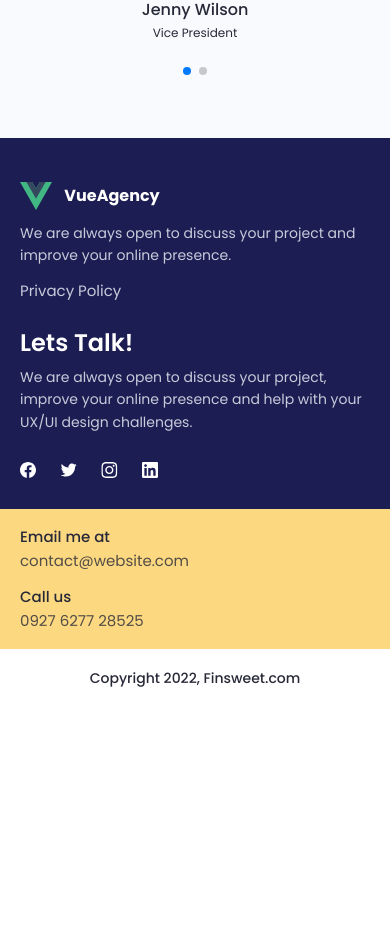
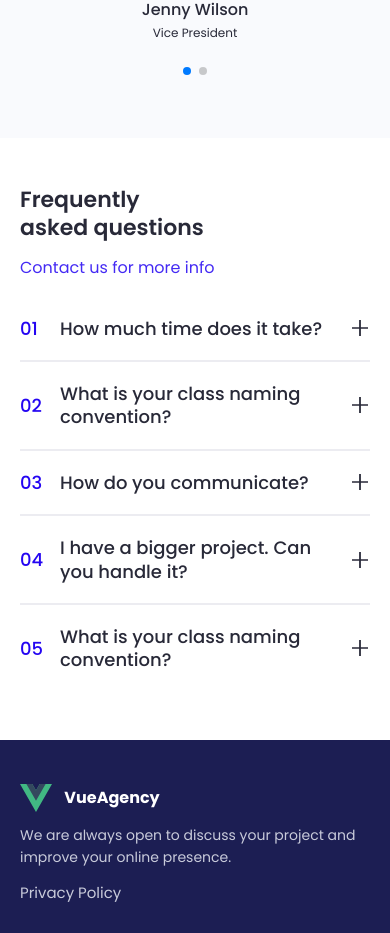
Before and after one commit to danelian/vueagency, a Vue app: page / in a window 390 px wide. Shown: the part 4433-5366 px from the top of the page. Before the commit the page ends 5142 px from the top, so only its background shows below. Built offline with nearby package versions, Linux system fonts and the light colour scheme.

Commit message:
global section faq & reuse component accordion

```diff
--- /dev/null
+++ b/src/components/Accordion.vue
@@ -0,0 +1,194 @@
+<template>
+  <div class="accordions">
+    <div v-for="(item, index) in accordionItems" :key="index" class="accordion" :class="{ 'accordion-open': item.open }">
+      <div @click="toggleAccordion(index)" class="accordion-header">
+        <span>{{ `${counter + index + 1 < 10 ? '0' : ''}${counter + index + 1}` }}</span>
+        <h3>{{ item.title }}</h3>
+        <div class="accordion-button"><svg width="16" height="16" viewBox="0 0 16 16" fill="none" xmlns="http://www.w3.org/2000/svg"><path d="M16 8.71198H8.88802V16H7.11198V8.71198H0V7.28802H7.11198V0H8.88802V7.28802H16V8.71198Z" fill="currentColor"/></svg></div>
+      </div>
+      <div v-show="item.open" class="accordion-content">
+        {{ item.content }}
+      </div>
+    </div>
+  </div>
+</template>
+
+<script>
+import { ref, watch } from 'vue';
+
+export default {
+  name: 'Accordion',
+  props: {
+    accordionItems: {
+      type: Array,
+      required: true,
+    },
+  },
+  setup(props) {
+    const counter = ref(0);
+
+    const toggleAccordion = (index) => {
+      props.accordionItems.forEach((item, i) => {
+        if (i === index) {
+          item.open = !item.open;
+        } else {
+          item.open = false;
+        }
+      });
+    };
+
+    // Следим за изменениями в массиве аккордеонов и обновляем состояние
+    watch(() => props.accordionItems, () => {
+      props.accordionItems.forEach((item) => {
+        if (item.open === undefined) {
+          item.open = false;
+        }
+      });
+    });
+
+    return {
+      counter,
+      toggleAccordion,
+    };
+  },
+};
+</script>
+
+<style lang="scss">
+.accordion {
+  padding-bottom: 28px;
+  &s {
+    display: flex;
+    flex-direction: column;
+    width: 100%;
+    .accordion {
+      &:not(:last-child) {
+        margin-bottom: 28px;
+        border-bottom: 2px solid #ECECF1;
+      }
+    }
+  }
+  &-header {
+    display: flex;
+    align-items: center;
+    justify-content: space-between;
+    width: 100%;
+    cursor: pointer;
+    span {
+      display: block;
+      margin-right: 32px;
+      width: 72px;
+      font-size: 24px;
+      font-weight: 500;
+      line-height: 1.3;
+      text-align: center;
+      color: var(--royal-blue-color);
+    }
+    h3 {
+      width: calc(100% - 72px - 32px - 32px);
+      margin-top: 0;
+      margin-bottom: 0;
+      font-size: 24px;
+      font-weight: 500;
+      line-height: 1.3;
+      color: var(--dark-blue-color);
+      transition: color .3s ease;
+    }
+  }
+  &-button {
+    display: flex;
+    align-items: center;
+    justify-content: center;
+    flex-shrink: 0;
+    margin-left: 12px;
+    width: 20px;
+    height: 20px;
+    color: var(--dark-blue-color);
+    transition: color .3s ease;
+    svg {
+      transition: transform .3s ease;
+    }
+  }
+  &-content {
+    border-top: none;
+    padding: 0 40px 0 104px;
+  }
+  &:hover {
+    .accordion-header h3,
+    .accordion-button {
+      color: var(--royal-blue-color);
+    }
+  }
+  &-open {
+    .accordion-header h3,
+    .accordion-button {
+      color: var(--royal-blue-color);
+    }
+    .accordion-button {
+      svg {
+        transform: rotate(-45deg);
+      }
+    }
+    .accordion-content {
+      margin-top: 16px;
+    }
+  }
+}
+
+@media screen and (max-width: 1024px) {
+  .accordion {
+    padding-bottom: 20px;
+    &s {
+      .accordion {
+        &:not(:last-child) {
+          margin-bottom: 20px;
+        }
+      }
+    }
+    &-header {
+      span {
+        margin-right: 12px;
+        width: 40px;
+        font-size: 20px;
+      }
+      h3 {
+        width: calc(100% - 52px - 32px);
+        font-size: 20px;
+      }
+    }
+    &-content {
+      padding-right: 32px;
+      padding-left: 52px;
+    }
+    &-open {
+      .accordion-content {
+        margin-top: 12px;
+      }
+    }
+  }
+}
+
+@media screen and (max-width: 576px) {
+  .accordion {
+    &-header {
+      span {
+        margin-right: 8px;
+        width: 32px;
+        font-size: 18px;
+        text-align: left;
+      }
+      h3 {
+        width: calc(100% - 40px - 28px);
+        font-size: 18px;
+      }
+    }
+    &-content {
+      padding-right: 0;
+      padding-left: 40px;
+    }
+    &-button {
+      margin-left: 8px;
+    }
+  }
+}
+</style>
--- /dev/null
+++ b/src/components/blocks/Faq.vue
@@ -0,0 +1,96 @@
+<script>
+import Accordion from '../Accordion.vue';
+
+export default {
+  components: {
+    Accordion,
+  },
+  data() {
+    return {
+      accordionItems: [
+        { title: 'How much time does it take?', content: 'Lorem ipsum dolor sit amet, consectetur adipiscing elit, sed do eiusmod tempor incididunt ut labore et dolore magna aliqua.' },
+        { title: 'What is your class naming convention?', content: 'Lorem ipsum dolor sit amet, consectetur adipiscing elit, sed do eiusmod tempor incididunt ut labore et dolore magna aliqua.' },
+        { title: 'How do you communicate?', content: 'Lorem ipsum dolor sit amet, consectetur adipiscing elit, sed do eiusmod tempor incididunt ut labore et dolore magna aliqua.' },
+        { title: 'I have a bigger project. Can you handle it?', content: 'Lorem ipsum dolor sit amet, consectetur adipiscing elit, sed do eiusmod tempor incididunt ut labore et dolore magna aliqua.' },
+        { title: 'What is your class naming convention?', content: 'Lorem ipsum dolor sit amet, consectetur adipiscing elit, sed do eiusmod tempor incididunt ut labore et dolore magna aliqua.' },
+      ],
+    };
+  },
+};
+</script>
+
+<template>
+  <section class="faq">
+    <div class="container">
+      <div class="faq__container">
+        <div class="faq__left">
+          <div class="heading">
+            <h2 class="title-h3">Frequently <br> asked questions</h2>
+            <RouterLink to="/contact-us" class="link">Contact us for more info</RouterLink>
+          </div>
+        </div>
+        <div class="faq__right">
+          <Accordion :accordionItems="accordionItems" />
+        </div>
+      </div>
+    </div>
+  </section>
+</template>
+
+<style lang="scss">
+.faq {
+  &__container {
+    display: flex;
+    align-items: flex-start;
+    justify-content: space-between;
+    width: 100%;
+  }
+  &__left {
+    width: calc(33% - 16px);
+    .heading {
+      .link {
+        font-size: 18px;
+        text-decoration: none;
+        color: var(--royal-blue-color);
+        opacity: .85;
+        &:hover {
+          text-decoration: underline;
+          opacity: 1;
+        }
+      }
+    }
+  }
+  &__right {
+    width: calc(67% - 16px);
+  }
+}
+
+@media screen and (max-width: 1024px) {
+  .faq {
+    &__container {
+      justify-content: flex-start;
+      flex-direction: column;
+    }
+    &__left {
+      width: 100%;
+      margin-bottom: 48px;
+    }
+    &__right {
+      width: 100%;
+    }
+  }
+}
+
+@media screen and (max-width: 576px) {
+  .faq {
+    &__left {
+      margin-bottom: 36px;
+      .heading {
+        .link {
+          font-size: 16px;
+        }
+      }
+    }
+  }
+}
+</style>
--- a/src/pages/Home.vue
+++ b/src/pages/Home.vue
@@ -4,6 +4,7 @@ import HomeHowWeWork from '../components/blocks/HomeHowWeWork.vue'
 import HomePortfolio from '../components/blocks/HomePortfolio.vue'
 import HomeFeatures from '../components/blocks/HomeFeatures.vue'
 import HomeReviews from '../components/blocks/HomeReviews.vue'
+import Faq from '../components/blocks/Faq.vue'
 </script>
 
 <template>
@@ -12,4 +13,5 @@ import HomeReviews from '../components/blocks/HomeReviews.vue'
   <HomePortfolio />
   <HomeFeatures />
   <HomeReviews />
+  <Faq />
 </template>
```
